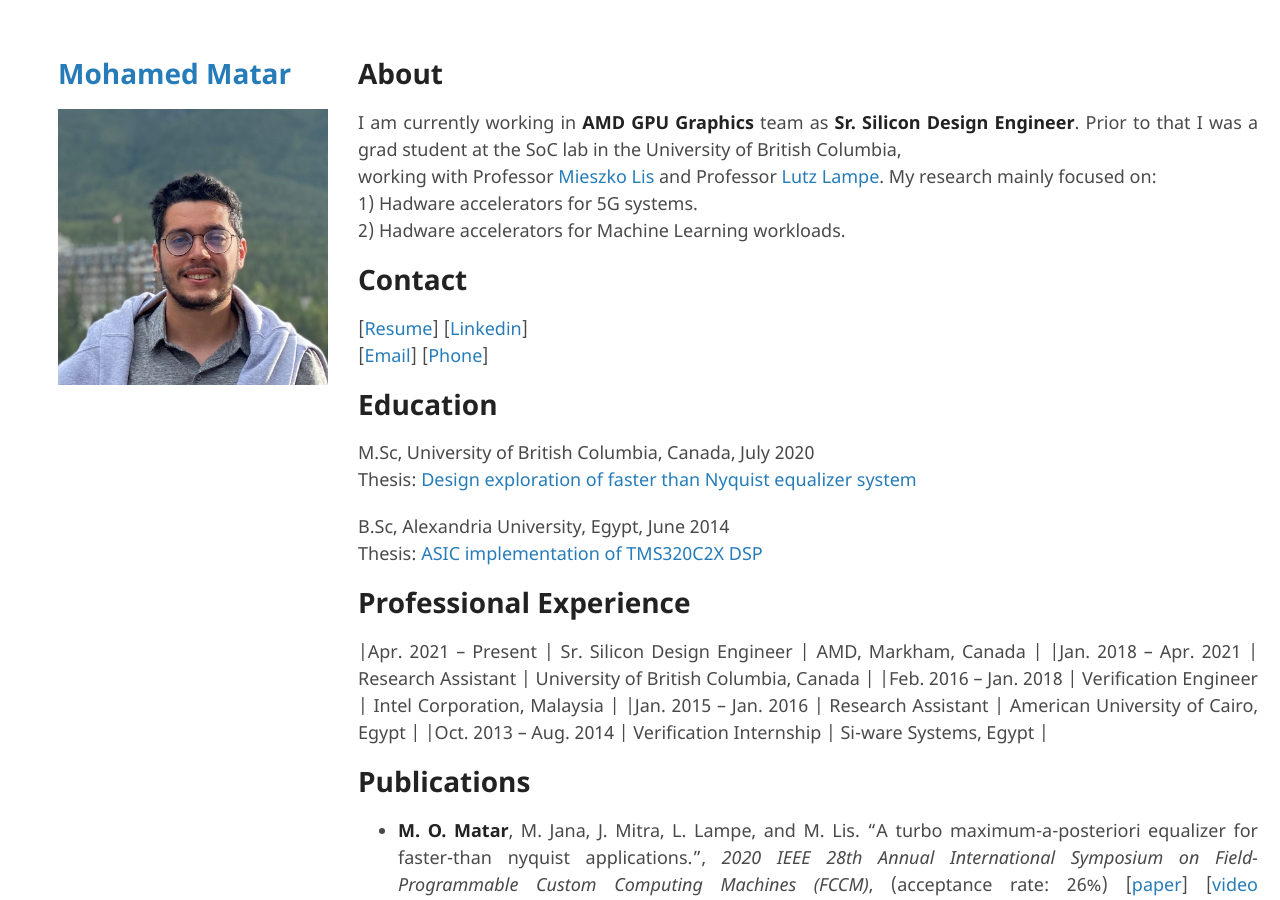
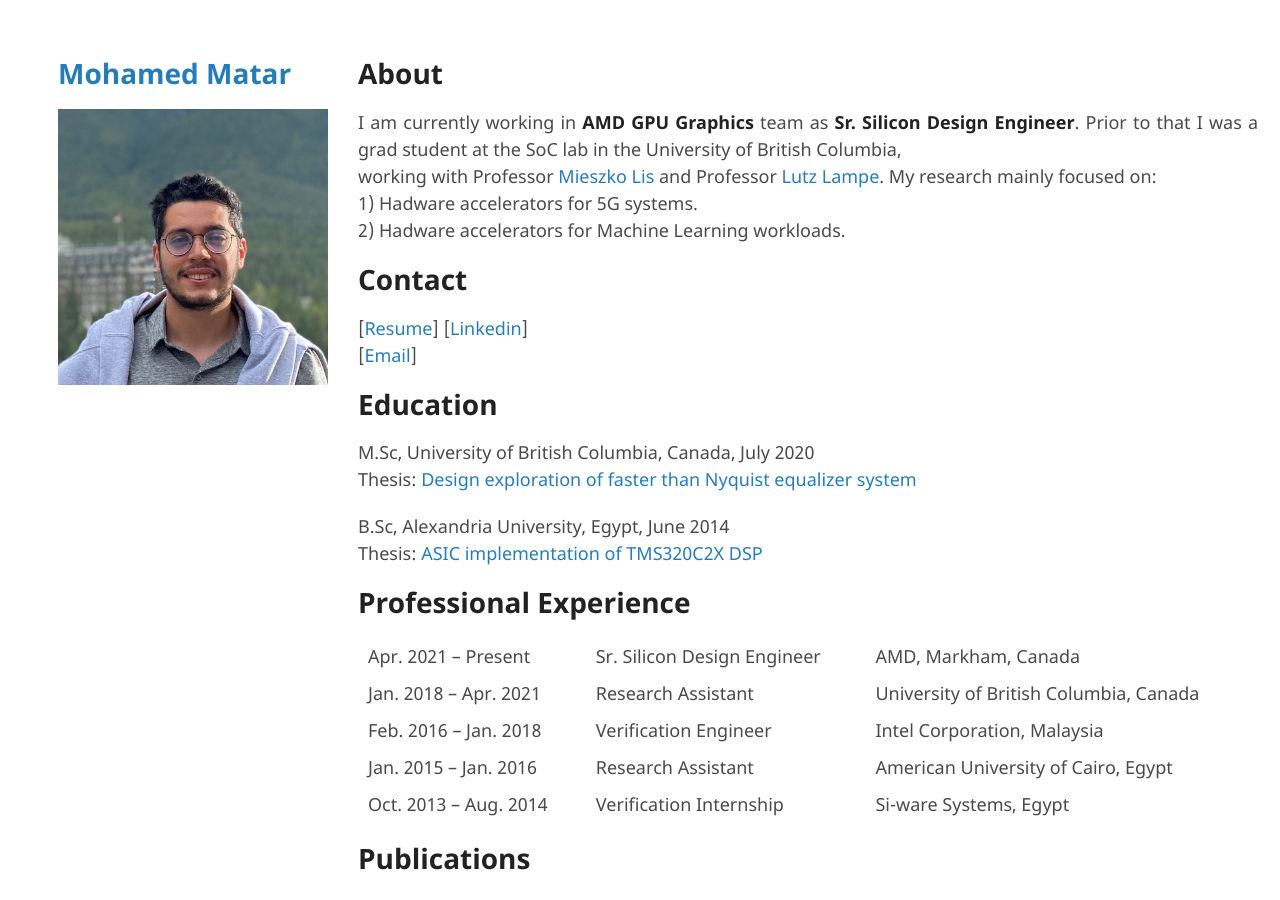
Before and after one commit to maomran/momatar, a Jekyll site: the page built from index.md, in a window 1280 px wide and 900 px high. Built offline with Jekyll 4.4.1, drawn with Linux system fonts in a browser that asks for light colours; our own code applies the rules of GitHub Pages for plain Markdown files; the repository's description, which GitHub fills in, is left out.

Commit message:
Update index.md

```diff
--- a/index.md
+++ b/index.md
@@ -1,4 +1,5 @@
 # About
+
 I am currently working in **AMD GPU Graphics** team as **Sr. Silicon Design Engineer**.
 Prior to that I was a grad student at the SoC lab in  the University of British Columbia,  \
 working with Professor [Mieszko Lis](http://mieszko.ece.ubc.ca/) and Professor [Lutz Lampe](http://www.ece.ubc.ca/~lampe/).
@@ -8,7 +9,7 @@ My research mainly focused on:  \
 
 # Contact
 [[Resume](./docs/resume.pdf)] [[Linkedin](https://linkedin.com/in/momran66)]  \
-[[Email](mohamed.omran4192@gmail.com)] [[Phone](+1(604)-788-9175)]
+[[Email](mohamed.omran4192@gmail.com)]
 
 # Education
 M.Sc, University of British Columbia, Canada, July 2020 \
@@ -18,6 +19,7 @@ B.Sc, Alexandria University, Egypt, June 2014  \
 Thesis: [ASIC implementation of TMS320C2X DSP](docs/toledo.pdf)
 
 # Professional Experience
+
 |Apr. 2021 -- Present   | Sr. Silicon Design Engineer     | AMD, Markham, Canada                    |
 |Jan. 2018 -- Apr. 2021 | Research Assistant              | University of British Columbia, Canada  |
 |Feb. 2016 -- Jan. 2018 | Verification Engineer           | Intel Corporation, Malaysia             |
```
